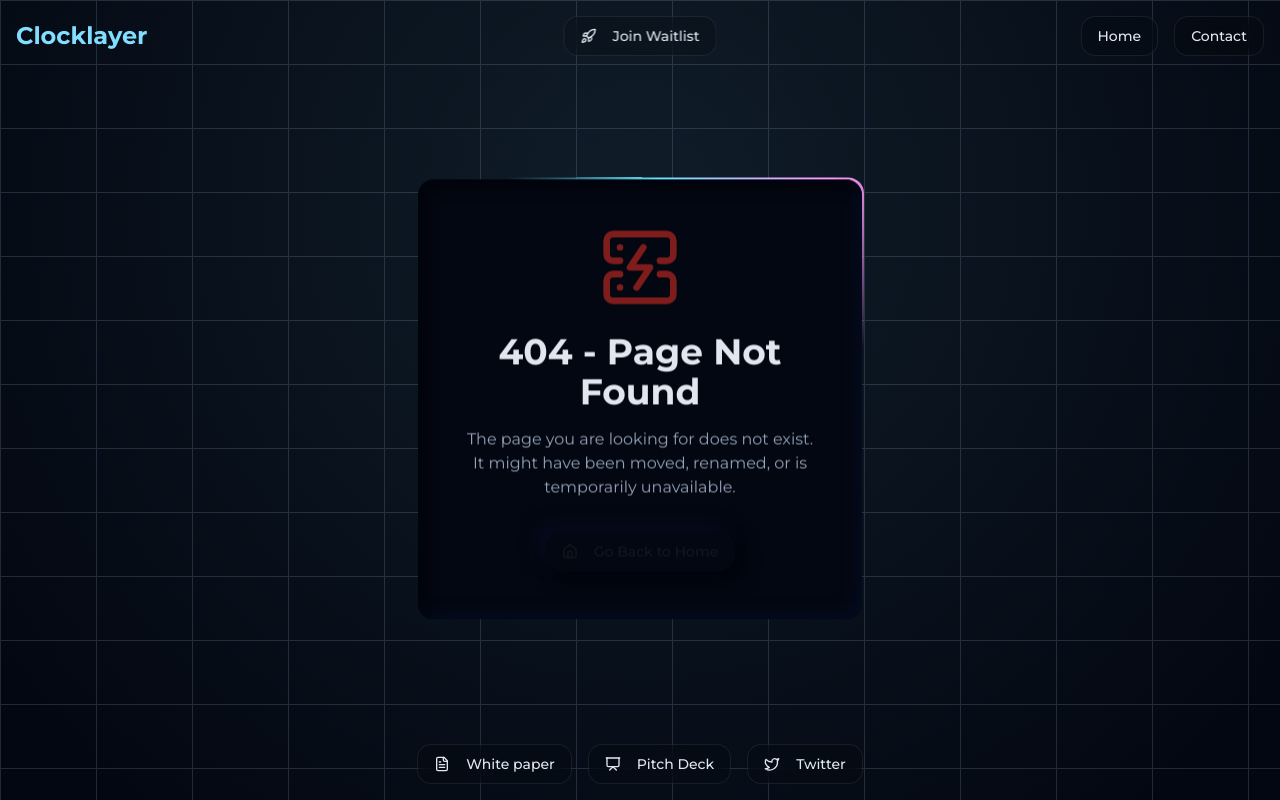
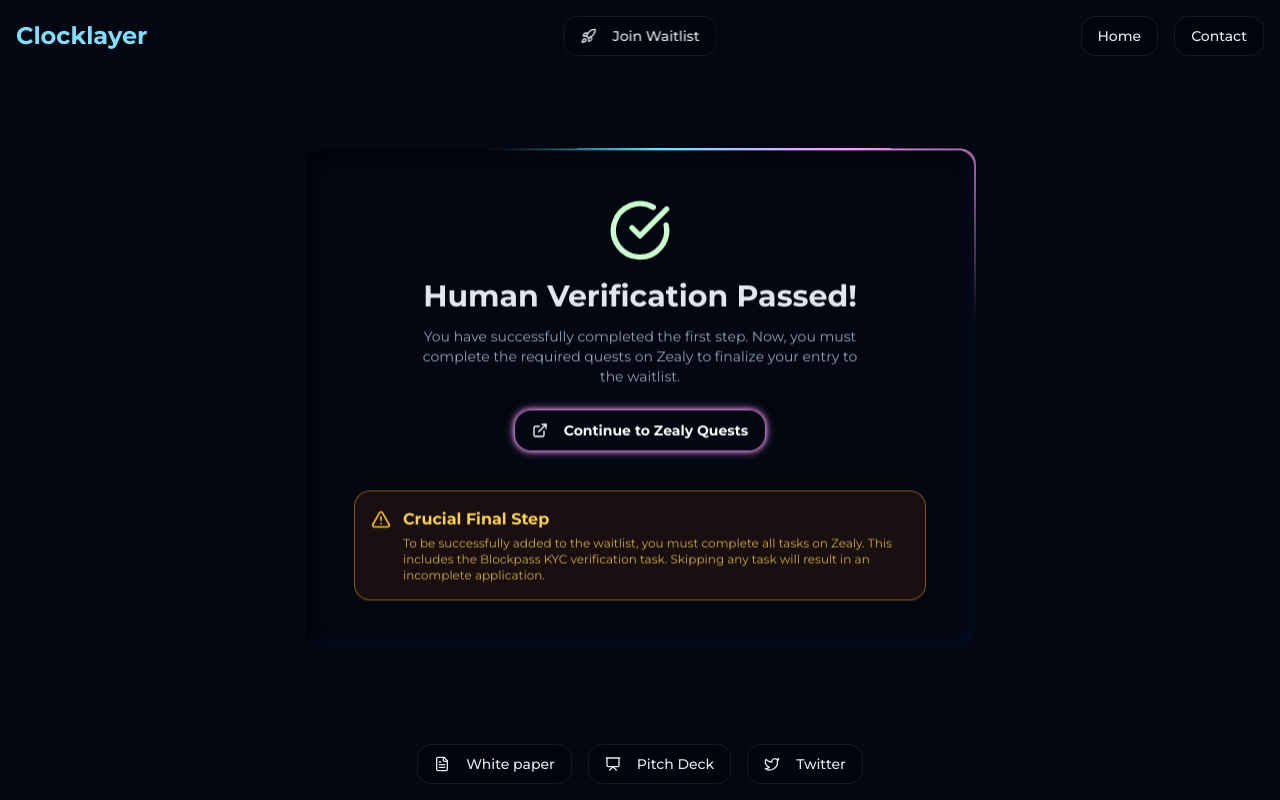
Before and after one commit to jesusmichael-Itechempire/Clocklayer1, a Next.js app: page /success in a window 1280 px wide. Before the commit this address had no page. Built offline with nearby package versions, Linux system fonts and the light colour scheme.

Commit message:
Perfection

```diff
--- a/package.json
+++ b/package.json
@@ -37,6 +37,7 @@
     "@radix-ui/react-toast": "^1.2.6",
     "@radix-ui/react-tooltip": "^1.1.8",
     "@supabase/supabase-js": "^2.58.0",
+    "@types/react-google-recaptcha": "^2.1.9",
     "class-variance-authority": "^0.7.1",
     "clsx": "^2.1.1",
     "date-fns": "^3.6.0",
@@ -51,6 +52,7 @@
     "react-day-picker": "^8.10.1",
     "react-dom": "^18.3.1",
     "react-firebase-hooks": "^5.1.1",
+    "react-google-recaptcha": "^3.1.0",
     "react-hook-form": "^7.54.2",
     "recharts": "^2.15.1",
     "tailwind-merge": "^3.0.1",
--- a/src/app/blockpass-success/page.tsx
+++ b/src/app/success/page.tsx
@@ -1,12 +1,11 @@
-"use client";
+'use client';
 
 import { Button } from "@/components/ui/button";
-import { CheckCircle, ExternalLink, Rocket } from "lucide-react";
-import Link from 'next/link';
+import { CheckCircle, ExternalLink, AlertTriangle } from "lucide-react";
 
 const zealyLink = "https://zealy.io/cw/clocklayer/questboard";
 
-export default function BlockpassSuccessPage() {
+export default function RecaptchaSuccessPage() {
   return (
     <div className="relative min-h-screen w-full overflow-hidden bg-background font-body text-foreground">
       <div className="absolute inset-0 -z-10 h-full w-full bg-background bg-[linear-gradient(to_right,hsl(var(--border))_1px,transparent_1px),linear-gradient(to_bottom,hsl(var(--border))_1px,transparent_1px)] bg-[size:6rem_4rem]">
@@ -18,15 +17,26 @@ export default function BlockpassSuccessPage() {
             <div className="relative w-full h-full rounded-2xl p-8 md:p-12 bg-card/80 backdrop-blur-sm neumorphism-inset-heavy text-center">
 
               <CheckCircle className="w-16 h-16 text-accent mx-auto mb-4" />
-              <h1 className="text-3xl font-bold font-headline mb-3">Verification Successful!</h1>
+              <h1 className="text-3xl font-bold font-headline mb-3">Human Verification Passed!</h1>
               <p className="text-muted-foreground max-w-md mx-auto mb-6 text-sm">
-                You have passed the first phase. Now, proceed to Zealy to complete the required quests and secure your spot on the waitlist.
+                You have successfully completed the first step. Now, you must complete the required quests on Zealy to finalize your entry to the waitlist.
               </p>
               <a href={zealyLink} target="_blank" rel="noopener noreferrer">
                 <Button className="neumorphism-outset-heavy bg-primary text-white py-2 px-4 text-sm font-bold mb-6 animate-pulse-mix">
-                  <Rocket className="mr-2 h-4 w-4" /> Continue to Zealy <ExternalLink className="ml-2 h-3 w-3"/>
+                  <ExternalLink className="mr-2 h-4 w-4" /> Continue to Zealy Quests
                 </Button>
               </a>
+              <div className="mt-4 p-4 bg-amber-900/20 border border-amber-500/50 rounded-lg text-left">
+                <div className="flex items-start">
+                  <AlertTriangle className="w-5 h-5 text-amber-400 mr-3 flex-shrink-0 mt-0.5" />
+                  <div>
+                    <h3 className="font-bold text-amber-300">Crucial Final Step</h3>
+                    <p className="text-xs text-amber-300/80 mt-1">
+                      To be successfully added to the waitlist, you must complete all tasks on Zealy. This includes the Blockpass KYC verification task. Skipping any task will result in an incomplete application.
+                    </p>
+                  </div>
+                </div>
+              </div>
             </div>
           </div>
         </div>
--- a/src/app/waitlist/page.tsx
+++ b/src/app/waitlist/page.tsx
@@ -1,24 +1,26 @@
 'use client';
 
-import { useRef, useEffect } from 'react';
+import { useRef, useEffect, useState } from 'react';
+import { useRouter } from 'next/navigation';
 import { Button } from '@/components/ui/button';
-import Link from 'next/link';
 import { Rocket } from 'lucide-react';
+import ReCAPTCHA from "react-google-recaptcha";
 
 export default function WaitlistPage() {
   const videoRef = useRef<HTMLVideoElement>(null);
+  const router = useRouter();
+  const recaptchaRef = useRef<ReCAPTCHA>(null);
+  const [isVerified, setIsVerified] = useState(false);
 
   useEffect(() => {
     if (videoRef.current) {
-      videoRef.current
-        .play()
-        .then(() => {
-          if (videoRef.current) {
-            videoRef.current.muted = false;
-          }
-        })
-        .catch(error => {
-          console.error('Autoplay with sound was prevented.', error);
+      // Attempt to play with sound
+      videoRef.current.play().then(() => {
+        // If successful, ensure it's not muted
+        if(videoRef.current) videoRef.current.muted = false;
+      }).catch(error => {
+        // If it fails (likely due to autoplay policy), mute and play
+        console.log("Autoplay with sound was prevented. Playing muted.");
         if (videoRef.current) {
           videoRef.current.muted = true;
           videoRef.current.play();
@@ -26,6 +28,17 @@ export default function WaitlistPage() {
       });
     }
   }, []);
+
+  const handleCaptchaChange = (value: string | null) => {
+    if (value) {
+      setIsVerified(true);
+      router.push('/success');
+    }
+  };
+
+  const handleJoinClick = () => {
+    recaptchaRef.current?.execute();
+  };
 
   return (
     <div className="relative h-screen w-full overflow-hidden bg-black">
@@ -39,29 +52,31 @@ export default function WaitlistPage() {
         Your browser does not support the video tag.
       </video>
       <div className="relative z-10 flex flex-col items-center justify-center h-full text-center text-white bg-black bg-opacity-50 p-4">
+        <ReCAPTCHA
+          ref={recaptchaRef}
+          size="invisible"
+          sitekey={process.env.NEXT_PUBLIC_RECAPTCHA_SITE_KEY!}
+          onChange={handleCaptchaChange}
+        />
         <h1 className="text-4xl font-bold mb-4">Be among the first adopters</h1>
-        <Link href="https://verify-with.blockpass.org/?clientId=clock_layer_waitlist_29249" passHref>
-          <Button className="glassmorphism text-white py-3 px-6 text-md font-bold mb-8 animate-pulse-mix">
+        <Button
+          onClick={handleJoinClick}
+          className="glassmorphism text-white py-3 px-6 text-md font-bold mb-8 animate-pulse-mix"
+        >
           <Rocket className="mr-2 h-5 w-5" />
           Join Waitlist
         </Button>
-        </Link>
         <div className="glassmorphism-light p-6 rounded-lg max-w-2xl text-sm">
           <h2 className="text-lg font-semibold mb-4">Your Journey to the Waitlist:</h2>
           <ol className="list-decimal list-inside text-left space-y-3">
             <li>
-              <span className="font-bold">Identity Verification:</span> Click the button above to
-              complete a quick and secure KYC verification through Blockpass.
+              <span className="font-bold">Human Verification:</span> Click the button above to prove you're human. It keeps our waitlist fair.
             </li>
             <li>
-              <span className="font-bold">Engage and Earn:</span> After verification, you'll be
-              directed to Zealy. Complete the designated tasks to become an active part of our
-              community.
+              <span className="font-bold">Complete Zealy Quests:</span> After verification, you will be taken to our success page. From there, proceed to Zealy to complete all required community tasks, including the Blockpass KYC.
             </li>
             <li>
-              <span className="font-bold">Final Confirmation:</span> Once your tasks on Zealy are
-              done, you'll return to our site to finalize your waitlist submission. It is crucial
-              not to miss any step to secure your spot.
+              <span className="font-bold">Secure Your Spot:</span> Every task on Zealy is mandatory. Completing them all is the only way to secure your spot on the waitlist.
             </li>
           </ol>
         </div>
```
Also changed, not shown: 1 other file (tests, documents, lock files or other folders). Lines whose indentation alone changed are shown as unchanged.
